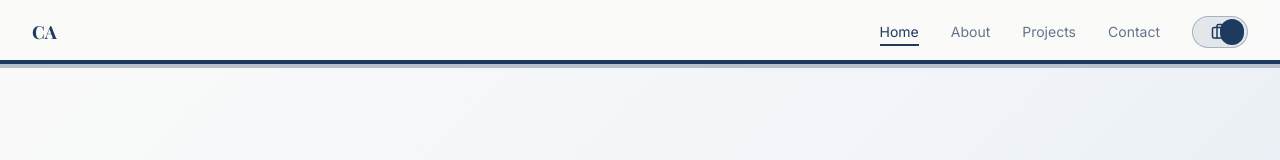
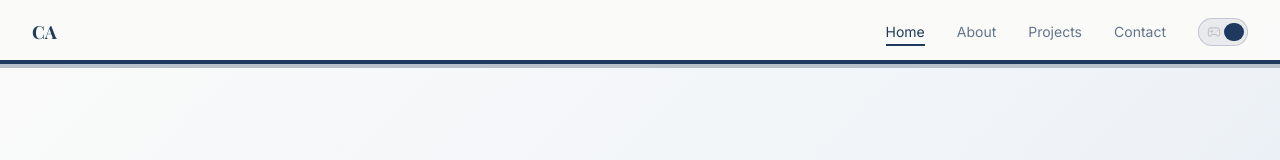
Before and after one commit to CahyaAgong/web-profile, a Next.js app: page / in a window 1280 px wide. Shown: the top 160 px of the page. Built offline with nearby package versions, Linux system fonts and the light colour scheme; a web font is replaced by a local one.

Commit message:
fix: show both icons in toggle with proper visibility

```diff
--- a/src/components/theme-toggle.tsx
+++ b/src/components/theme-toggle.tsx
@@ -8,45 +8,52 @@ import { professionalColors, rpgColors } from "@/lib/theme-constants";
 export default function ThemeToggle() {
   const { mode, toggleMode } = useTheme();
   const isRPG = mode === "rpg";
-  const colors = isRPG ? rpgColors : professionalColors;
 
   return (
     <motion.button
       onClick={toggleMode}
-      className="relative flex items-center justify-center px-2 py-1.5 rounded-full transition-colors"
+      className="relative flex items-center justify-center gap-1 px-2 py-1.5 rounded-full transition-colors"
       style={{
-        minWidth: "56px",
-        backgroundColor: isRPG ? `${rpgColors.primaryRgba} 0.1)` : `${professionalColors.primaryRgba} 0.1)`,
-        border: `1px solid ${isRPG ? `${rpgColors.primaryRgba} 0.3)` : `${professionalColors.primaryRgba} 0.3)`}`,
+        backgroundColor: isRPG
+          ? `${rpgColors.primaryRgba} 0.08)`
+          : `${professionalColors.primaryRgba} 0.08)`,
+        border: `1px solid ${isRPG
+          ? `${rpgColors.primaryRgba} 0.2)`
+          : `${professionalColors.primaryRgba} 0.2)`}`,
       }}
       whileHover={{ scale: 1.05 }}
       whileTap={{ scale: 0.95 }}
       title={isRPG ? "Switch to Professional Mode" : "Switch to RPG Mode"}
     >
       <motion.div
-        className="absolute top-0.5 bottom-0.5 rounded-full"
+        className="absolute top-1 bottom-1 rounded-full bg-opacity-20"
         style={{
-          width: "calc(50% - 3px)",
+          width: "calc(50% - 4px)",
           left: isRPG ? "3px" : "auto",
           right: !isRPG ? "3px" : "auto",
-          backgroundColor: colors.primary,
+          backgroundColor: isRPG ? rpgColors.primary : professionalColors.primary,
         }}
         layout
         transition={{ type: "spring", stiffness: 500, damping: 35 }}
       />
 
-      <div className="relative z-10 flex items-center justify-center gap-1.5 w-full">
-        {isRPG ? (
-          <Gamepad2
-            size={18}
-            style={{ color: rpgColors.primary }}
-          />
-        ) : (
-          <Briefcase
-            size={18}
-            style={{ color: professionalColors.primary }}
-          />
-        )}
+      <div className="relative z-10 flex items-center justify-center gap-1 w-full">
+        <Gamepad2
+          size={14}
+          className="transition-opacity"
+          style={{
+            color: isRPG ? rpgColors.primary : rpgColors.textMuted,
+            opacity: isRPG ? 1 : 0.5,
+          }}
+        />
+        <Briefcase
+          size={14}
+          className="transition-opacity"
+          style={{
+            color: !isRPG ? professionalColors.primary : professionalColors.textMuted,
+            opacity: !isRPG ? 1 : 0.5,
+          }}
+        />
       </div>
     </motion.button>
   );
```
